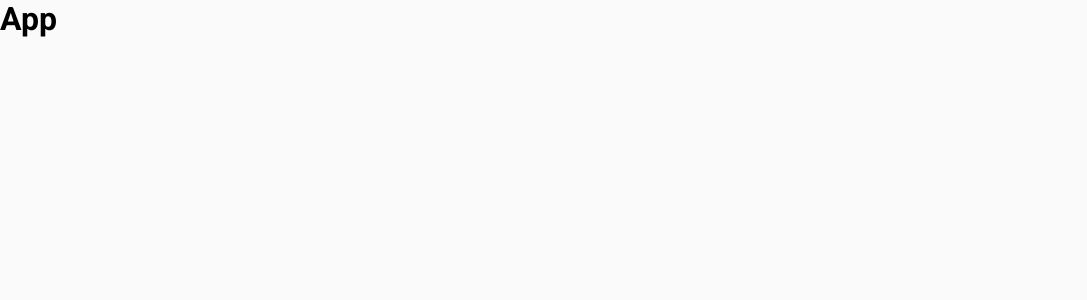
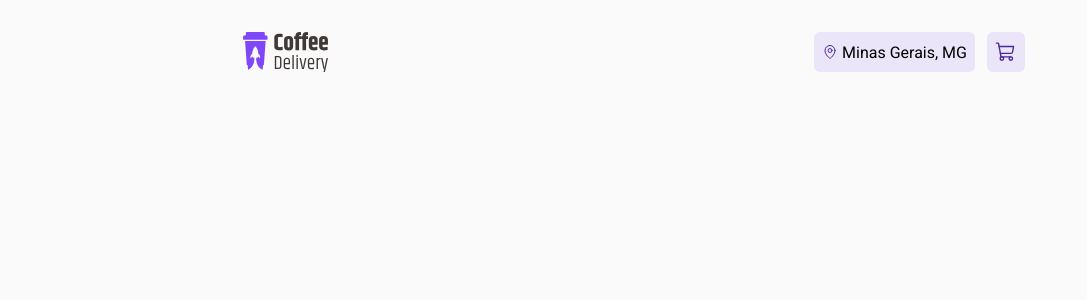
Before and after one commit to lucasveigaa/coffe-delivery, a React (Vite) app: page / in a window 1280 px wide. Shown: the top 300 px of the page, without its empty margins (0-1087 px from the left). Built offline with nearby package versions, Linux system fonts and the light colour scheme.

Commit message:
Finishing stylization of header

```diff
--- a/src/App.tsx
+++ b/src/App.tsx
@@ -1,4 +1,5 @@
 import { ThemeProvider } from "styled-components";
+import { Header } from "./components/Header";
 import { GlobalStyle } from "./styles/global";
 import { defaultTheme } from "./styles/themes/default";
 
@@ -6,7 +7,7 @@ function App() {
   return (
     <div>
       <ThemeProvider theme={defaultTheme}>
-        <h1>App</h1>
+        <Header />
         <GlobalStyle />
       </ThemeProvider>
     </div>
--- /dev/null
+++ b/src/components/Header/index.tsx
@@ -0,0 +1,20 @@
+import { DivContainer, DivLocalization, HeaderContainer } from "./styles";
+import coffeLogo from "../../assets/coffe-logo.svg";
+import { MapPin, ShoppingCart } from "phosphor-react";
+
+export function Header() {
+  return (
+    <HeaderContainer>
+      <img src={coffeLogo} />
+      <DivContainer>
+        <DivLocalization>
+            <MapPin/>
+            <span>Minas Gerais, MG</span>
+        </DivLocalization>
+        <DivLocalization>
+            <ShoppingCart size={22}/>
+        </DivLocalization>
+      </DivContainer>
+    </HeaderContainer>
+  );
+}
--- /dev/null
+++ b/src/components/Header/styles.ts
@@ -0,0 +1,26 @@
+import styled from "styled-components";
+
+export const HeaderContainer = styled.header`
+  display: flex;
+  justify-content: space-around;
+  padding: 2rem 0;
+`;
+
+export const DivContainer = styled.div`
+  display: flex;
+`;
+
+export const DivLocalization = styled.div`
+    margin-right: 0.75rem;
+    display: flex;
+    justify-content: center;
+    align-items: center;
+    padding: 0.5rem;
+    background: ${props => props.theme['purple-light']};
+    border-radius: 6px;
+    gap: 0.25rem;
+
+    svg {
+        color: ${props => props.theme['purple-dark']}
+    }
+`
```
Also changed, not shown: src/assets/coffe-logo.svg (added).
